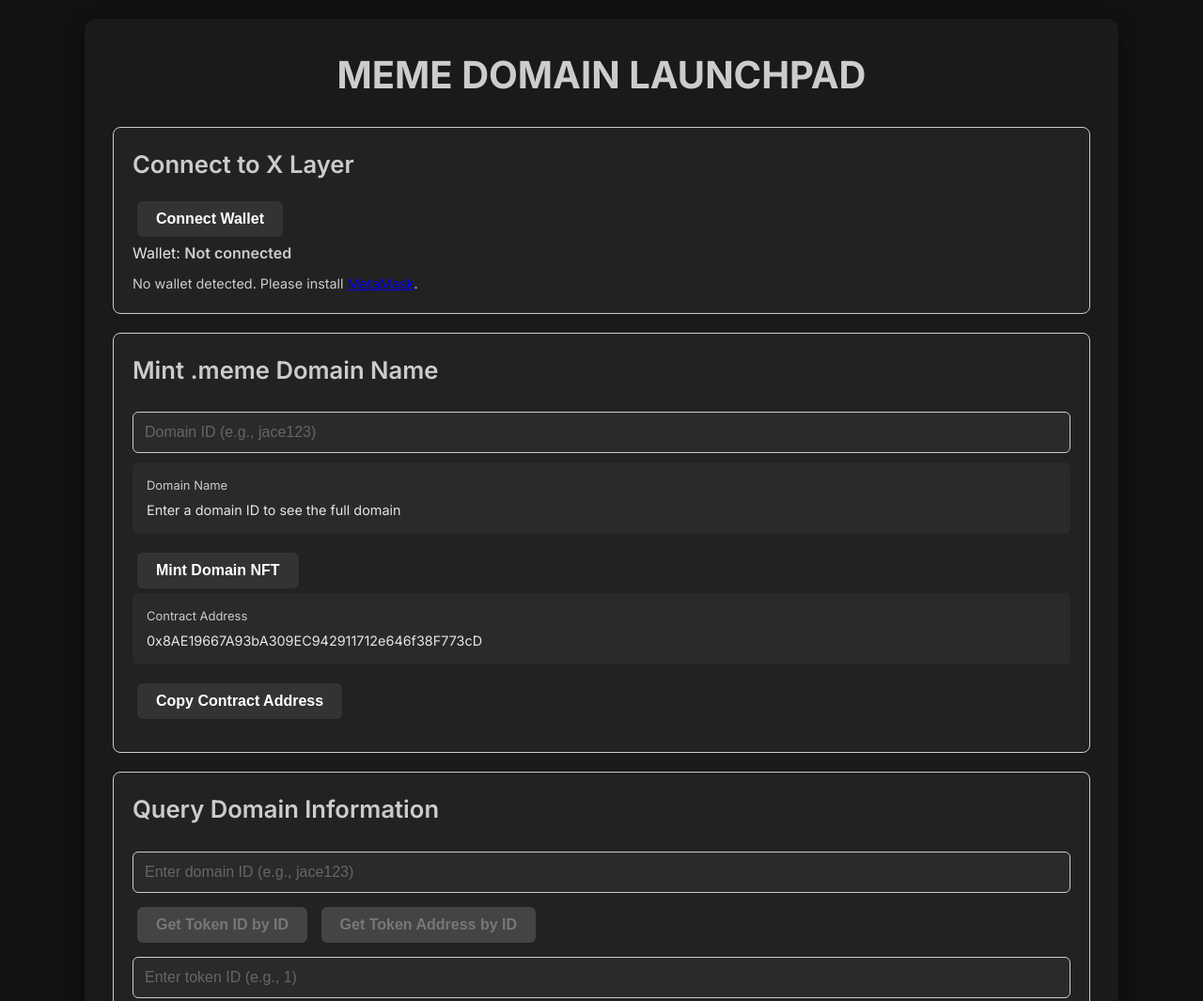
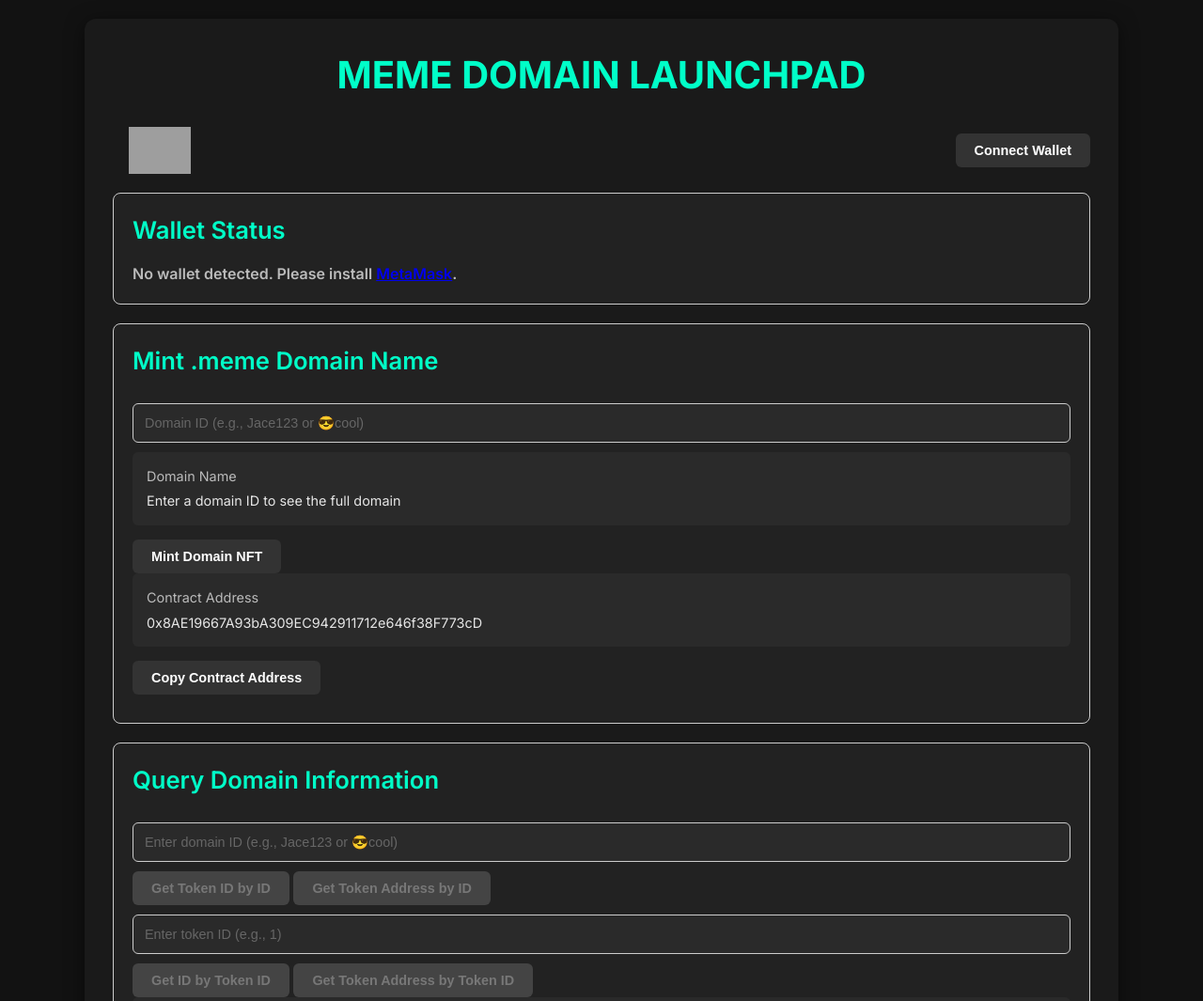
Before and after one commit to WoofingLabs/meme, a plain HTML site: page index.html in a window 1280 px wide. Shown: the top 1065 px of the page at 94% size. Drawn offline with Linux system fonts and the light colour scheme; grey boxes are pictures that could not be loaded.

Commit message:
Update index.html

```diff
--- a/index.html
+++ b/index.html
@@ -3,59 +3,215 @@
 <head>
     <meta charset="UTF-8">
     <meta name="viewport" content="width=device-width, initial-scale=1.0">
+    <meta name="description" content="Meme Domain Launchpad: Mint and query .meme domain NFTs on X Layer blockchain. Connect with MetaMask to create unique .meme domains.">
+    <meta name="keywords" content="Meme, domain NFT, X Layer, blockchain, Web3, cryptocurrency">
+    <meta name="robots" content="index, follow">
     <title>Meme Domain Launchpad - X Layer</title>
+    <link rel="icon" href="https://woofingjace.com/images/jace.png" type="image/x-icon">
     <link href="https://fonts.googleapis.com/css2?family=Inter:wght@400;600;700&display=swap" rel="stylesheet">
-    <link rel="icon" href="https://woofingjace.com/images/jace.png" type="image/x-icon">
     <style>
         * { box-sizing: border-box; margin: 0; padding: 0; }
-        body { font-family: 'Inter', sans-serif; background: #121212; color: #E6E6E6; padding: 20px; min-height: 100vh; line-height: 1.5; }
-        .container { max-width: 1100px; margin: 0 auto; padding: 30px; background: #1A1A1A; border-radius: 12px; box-shadow: 0 4px 20px rgba(0, 0, 0, 0.5); }
-        h1 { text-align: center; color: #cccccc; font-size: clamp(1.8em, 5vw, 2.5em); margin-bottom: 25px; font-weight: 700; text-transform: uppercase; }
-        .section { background: #222222; padding: 20px; margin-bottom: 20px; border-radius: 8px; border: 1px solid #cccccc; }
-        h2 { color: #cccccc; font-size: clamp(1.2em, 3.5vw, 1.6em); margin-bottom: 15px; font-weight: 600; }
-        .button { background: #333333; color: #ffffff; padding: 10px 20px; border: none; border-radius: 6px; font-weight: 600; font-size: 1em; cursor: pointer; transition: background 0.3s ease, transform 0.2s ease; margin: 5px; }
-        .button:hover { background: #555555; transform: translateY(-2px); }
-        .button:disabled { background: #444444; color: #777777; cursor: not-allowed; }
-        input { width: 100%; padding: 12px; margin: 10px 0; border: 1px solid #cccccc; border-radius: 6px; background: #2A2A2A; color: #E6E6E6; font-size: 1em; }
-        input::placeholder { color: #666666; }
-        .status { margin-top: 10px; font-size: 0.9em; color: #cccccc; }
-        .wallet-info { color: #cccccc; font-weight: 600; word-break: break-all; }
-        .output-box { background: #2A2A2A; padding: 15px; border-radius: 6px; margin-bottom: 15px; word-break: break-all; font-size: 0.9em; color: #E6E6E6; }
-        .output-box label { display: block; font-size: 0.9em; margin-bottom: 5px; color: #cccccc; }
-        .footer { text-align: center; margin-top: 30px; font-size: 0.85em; color: #666666; }
-        .footer a { color: #cccccc; text-decoration: none; }
-        .footer a:hover { text-decoration: underline; }
-        .how-it-works { background: #222222; padding: 20px; border-radius: 8px; border: 1px solid #cccccc; margin-top: 20px; }
-        .how-it-works ul { list-style-type: disc; padding-left: 20px; margin-top: 10px; }
-        .how-it-works li { margin-bottom: 12px; font-size: 0.9em; }
-        .how-it-works .highlight { color: #cccccc; font-weight: 600; }
-        .loading { opacity: 0.7; pointer-events: none; }
+        body {
+            font-family: 'Inter', sans-serif;
+            background: #121212;
+            color: #E6E6E6;
+            min-height: 100vh;
+            display: flex;
+            justify-content: center;
+            align-items: center;
+            padding: 20px;
+            line-height: 1.5;
+        }
+        .container {
+            max-width: 1100px;
+            width: 100%;
+            background: #1A1A1A;
+            border-radius: 12px;
+            box-shadow: 0 4px 20px rgba(0, 0, 0, 0.5);
+            padding: 30px;
+        }
+        h1 {
+            text-align: center;
+            color: #00FFC8;
+            font-size: clamp(1.8em, 5vw, 2.5em);
+            margin-bottom: 25px;
+            font-weight: 700;
+            text-transform: uppercase;
+        }
+        .header {
+            display: flex;
+            justify-content: space-between;
+            align-items: center;
+            flex-wrap: wrap;
+            gap: 15px;
+            margin-bottom: 20px;
+        }
+        .logo {
+            width: 100px;
+            height: 50px;
+            object-fit: contain;
+        }
+        .nav-buttons {
+            display: flex;
+            gap: 10px;
+        }
+        .button {
+            background: #333333;
+            color: #ffffff;
+            padding: 10px 20px;
+            border: none;
+            border-radius: 6px;
+            font-weight: 600;
+            font-size: 0.9rem;
+            cursor: pointer;
+            transition: background 0.3s ease, transform 0.2s ease;
+        }
+        .button:hover {
+            background: #00FFC8;
+            color: #000000;
+            transform: translateY(-2px);
+        }
+        .button:disabled {
+            background: #444444;
+            color: #777777;
+            cursor: not-allowed;
+        }
+        .section {
+            background: #222222;
+            padding: 20px;
+            border-radius: 8px;
+            border: 1px solid #cccccc;
+            margin-bottom: 20px;
+        }
+        h2 {
+            color: #00FFC8;
+            font-size: clamp(1.2em, 3.5vw, 1.6em);
+            margin-bottom: 15px;
+            font-weight: 600;
+        }
+        label {
+            display: block;
+            font-size: 0.9rem;
+            color: #BBBBBB;
+            margin-bottom: 5px;
+        }
+        input {
+            width: 100%;
+            padding: 12px;
+            margin: 10px 0;
+            border: 1px solid #cccccc;
+            border-radius: 6px;
+            background: #2A2A2A;
+            color: #E6E6E6;
+            font-size: 0.9rem;
+        }
+        input::placeholder {
+            color: #666666;
+        }
+        input:focus {
+            outline: none;
+            box-shadow: 0 0 10px rgba(0, 255, 200, 0.4);
+        }
+        .status {
+            font-size: 0.85rem;
+            color: #FF5252;
+            text-align: center;
+            margin-top: 10px;
+        }
+        .wallet-info {
+            color: #BBBBBB;
+            font-weight: 600;
+            word-break: break-all;
+        }
+        .output-box {
+            background: #2A2A2A;
+            padding: 15px;
+            border-radius: 6px;
+            margin-bottom: 15px;
+            word-break: break-all;
+            font-size: 0.9rem;
+            color: #E6E6E6;
+        }
+        .output-box label {
+            display: block;
+            font-size: 0.9rem;
+            margin-bottom: 5px;
+            color: #BBBBBB;
+        }
+        .how-it-works {
+            background: #222222;
+            padding: 20px;
+            border-radius: 8px;
+            border: 1px solid #cccccc;
+            margin-top: 20px;
+        }
+        .how-it-works ul {
+            list-style-type: disc;
+            padding-left: 20px;
+            margin-top: 10px;
+        }
+        .how-it-works li {
+            margin-bottom: 12px;
+            font-size: 0.9rem;
+        }
+        .how-it-works .highlight {
+            color: #00FFC8;
+            font-weight: 600;
+        }
+        .loading {
+            opacity: 0.7;
+            pointer-events: none;
+        }
+        .footer {
+            text-align: center;
+            margin-top: 20px;
+            font-size: 0.85rem;
+            color: #666666;
+        }
+        .footer a {
+            color: #00FFC8;
+            text-decoration: none;
+        }
+        .footer a:hover {
+            text-decoration: underline;
+        }
         @media (max-width: 768px) {
             .container { padding: 15px; }
+            .header { flex-direction: column; align-items: center; }
+            .logo { width: 80px; height: 40px; }
+            .button { width: 100%; padding: 12px; margin: 8px 0; font-size: 0.8rem; }
             .section, .how-it-works { padding: 15px; }
-            .button { width: 100%; padding: 12px; margin: 8px 0; }
+            h2 { font-size: 1.1rem; }
+            input { font-size: 0.8rem; padding: 8px; }
+            .status, .output-box, .how-it-works li { font-size: 0.75rem; }
             .how-it-works ul { padding-left: 15px; }
-            .how-it-works li { font-size: 0.85em; }
+            .footer { font-size: 0.75rem; }
         }
     </style>
 </head>
 <body>
     <div class="container">
         <h1>Meme Domain Launchpad</h1>
+        <div class="header">
+            <img src="https://woofingjace.com/images/jace.png" alt="Meme Domain Launchpad" class="logo">
+            <div class="nav-buttons">
+                <button id="connectWallet" class="button">Connect Wallet</button>
+            </div>
+        </div>
+        <div class="content">
+            <div id="status" class="status"></div>
             <div class="section">
-            <h2>Connect to X Layer</h2>
-            <button id="connectButton" class="button">Connect Wallet</button>
-            <p>Wallet: <span id="walletAddress" class="wallet-info">Not connected</span></p>
-            <div id="networkStatus" class="status">Click to connect...</div>
+                <h2>Wallet Status</h2>
+                <div id="walletStatus" class="wallet-info">Not Connected</div>
             </div>
             <div class="section" id="mintDomainSection">
                 <h2>Mint .meme Domain Name</h2>
-            <input type="text" id="domainId" placeholder="Domain ID (e.g., jace123)" oninput="validateInput()">
+                <input type="text" id="domainId" placeholder="Domain ID (e.g., Jace123 or 😎cool)" oninput="validateInput()">
                 <div class="output-box">
                     <label>Domain Name</label>
                     <span id="domainOutputText">Enter a domain ID to see the full domain</span>
                 </div>
-            <button id="mintDomain" class="button">Mint Domain NFT</button>
+                <button id="mintDomain" class="button mint-btn">Mint Domain NFT</button>
                 <div class="output-box">
                     <label>Contract Address</label>
                     <span id="contractAddress">0x8AE19667A93bA309EC942911712e646f38F773cD</span>
@@ -65,7 +221,7 @@
             </div>
             <div class="section" id="querySection">
                 <h2>Query Domain Information</h2>
-            <input type="text" id="queryId" placeholder="Enter domain ID (e.g., jace123)" oninput="enableQueryButtons()">
+                <input type="text" id="queryId" placeholder="Enter domain ID (e.g., Jace123 or 😎cool)" oninput="enableQueryButtons()">
                 <button id="queryTokenIdById" class="button" disabled>Get Token ID by ID</button>
                 <button id="queryTokenAddressById" class="button" disabled>Get Token Address by ID</button>
                 <input type="text" id="queryTokenId" placeholder="Enter token ID (e.g., 1)" oninput="enableQueryButtons()">
@@ -82,13 +238,15 @@
                 <p>Mint and manage your unique .meme domain name NFTs on X Layer with our Launchpad!</p>
                 <ul>
                     <li><strong>Connect Your Wallet</strong>: Use MetaMask to connect to X Layer (chain ID: 196). Ensure enough <span class="highlight">OKB</span> for gas fees.</li>
-                <li><strong>Mint Domain</strong>: Enter a domain ID (1-15 alphanumeric characters) and mint your .meme NFT.</li>
+                    <li><strong>Mint Domain</strong>: Enter a domain ID (1-15 bytes, any UTF-8 characters) and mint your .meme NFT.</li>
                     <li><strong>Query Information</strong>: Use the query section to find token IDs, domain IDs, or associated token addresses.</li>
                     <li><strong>Secure & Unique</strong>: One domain per ID, case-insensitive, low-cost transactions on X Layer.</li>
                 </ul>
             </div>
             <div class="footer">
-            Powered by <a href="https://www.okx.com/web3/explorer/xlayer" target="_blank">X Layer</a> | Meme Domain Launchpad © 2025
+                <p>Powered by <a href="https://www.okx.com/web3/explorer/xlayer" target="_blank">X Layer</a> | Meme Domain Launchpad © 2025</p>
+                <p>Not financial advice. Always DYOR!</p>
+            </div>
         </div>
     </div>
     <script src="https://cdn.jsdelivr.net/npm/web3@1.7.0/dist/web3.min.js"></script>
@@ -146,7 +304,7 @@
         const xLayer = { chainId: 196, name: 'X Layer mainnet', explorerUrl: 'https://www.okx.com/web3/explorer/xlayer', rpcUrl: 'https://rpc.xlayer.tech' };
 
         async function connectWallet() {
-            const status = document.getElementById('networkStatus');
+            const status = document.getElementById('walletStatus');
             try {
                 if (!window.ethereum) {
                     status.innerHTML = 'No wallet detected. Please install <a href="https://metamask.io" target="_blank">MetaMask</a>.';
@@ -175,7 +333,7 @@
                         } else throw switchError;
                     }
                 }
-                document.getElementById('walletAddress').innerText = `${accounts[0].slice(0, 6)}...${accounts[0].slice(-4)}`;
+                document.getElementById('walletStatus').innerText = `Connected: ${accounts[0].slice(0, 6)}...${accounts[0].slice(-4)}`;
                 domainContract = new web3.eth.Contract(domainContractABI, contractInfo.address);
                 status.innerText = "Connected to X Layer";
             } catch (error) {
@@ -187,10 +345,6 @@
         function isValidString(str) {
             const strBytes = new TextEncoder().encode(str);
             if (strBytes.length === 0 || strBytes.length > 15) return false;
-            for (let i = 0; i < strBytes.length; i++) {
-                const char = strBytes[i];
-                if (!(char >= 48 && char <= 57) && !(char >= 65 && char <= 90) && !(char >= 97 && char <= 122)) return false;
-            }
             return true;
         }
 
@@ -206,7 +360,7 @@
             }
 
             if (!isValidString(input)) {
-                output.textContent = 'Invalid input: Use letters and numbers only, 1-15 characters';
+                output.textContent = 'Invalid input: Domain ID must be 1-15 bytes (UTF-8)';
                 status.textContent = 'Invalid input';
                 return;
             }
@@ -233,8 +387,8 @@
             const section = document.getElementById('mintDomainSection');
             const status = document.getElementById('mintStatus');
             const domainId = document.getElementById('domainId').value.trim();
-            if (!domainId || domainId.length > 15 || !/^[a-zA-Z0-9]+$/.test(domainId)) {
-                status.innerText = "Invalid Domain ID. Use 1-15 alphanumeric characters.";
+            if (!domainId || !isValidString(domainId)) {
+                status.innerText = "Invalid Domain ID. Use 1-15 bytes (UTF-8 characters).";
                 return;
             }
             if (!accounts) {
@@ -269,7 +423,7 @@
             const result = document.getElementById('queryResult');
             const status = document.getElementById('queryStatus');
             if (!queryId || !isValidString(queryId)) {
-                status.innerText = "Invalid Domain ID. Use 1-15 alphanumeric characters.";
+                status.innerText = "Invalid Domain ID. Use 1-15 bytes (UTF-8 characters).";
                 return;
             }
             if (!accounts) {
@@ -313,7 +467,7 @@
             const result = document.getElementById('queryResult');
             const status = document.getElementById('queryStatus');
             if (!queryId || !isValidString(queryId)) {
-                status.innerText = "Invalid Domain ID. Use 1-15 alphanumeric characters.";
+                status.innerText = "Invalid Domain ID. Use 1-15 bytes (UTF-8 characters).";
                 return;
             }
             if (!accounts) {
@@ -376,15 +530,15 @@
 
         document.addEventListener('DOMContentLoaded', () => {
             document.getElementById('copyAddressButton').disabled = false;
-            document.getElementById('connectButton').addEventListener('click', connectWallet);
+            document.getElementById('connectWallet').addEventListener('click', connectWallet);
             document.getElementById('mintDomain').addEventListener('click', mintDomain);
             document.getElementById('copyAddressButton').addEventListener('click', copyToClipboard);
             document.getElementById('queryTokenIdById').addEventListener('click', queryTokenIdById);
             document.getElementById('queryIdByTokenId').addEventListener('click', queryIdByTokenId);
             document.getElementById('queryTokenAddressById').addEventListener('click', queryTokenAddressById);
             document.getElementById('queryTokenAddressByTokenId').addEventListener('click', queryTokenAddressByTokenId);
-            if (!window.location.protocol.startsWith('http')) document.getElementById('networkStatus').innerHTML = 'Please run this page via a local server (e.g., "npx serve") to connect MetaMask.';
-            else if (!window.ethereum) document.getElementById('networkStatus').innerHTML = 'No wallet detected. Please install <a href="https://metamask.io">MetaMask</a>.';
+            if (!window.location.protocol.startsWith('http')) document.getElementById('walletStatus').innerHTML = 'Please run this page via a local server (e.g., "npx serve") to connect MetaMask.';
+            else if (!window.ethereum) document.getElementById('walletStatus').innerHTML = 'No wallet detected. Please install <a href="https://metamask.io">MetaMask</a>.';
         });
     </script>
 </body>
```
Lines whose indentation alone changed are shown as unchanged.
